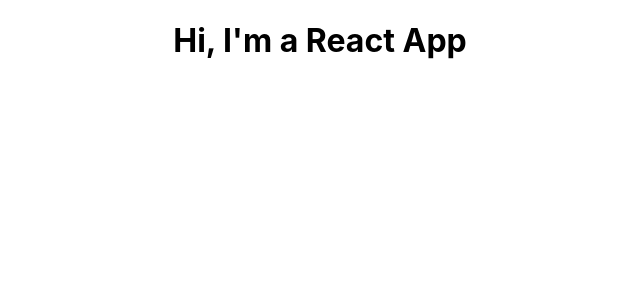
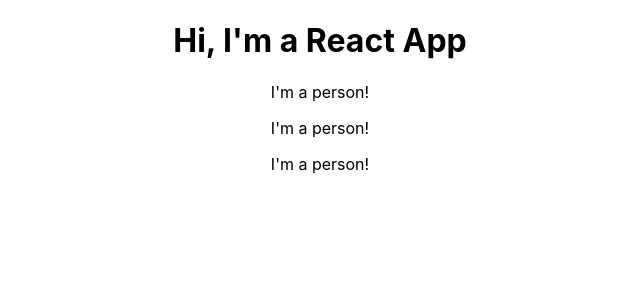
Before and after one commit to joshsarna/react-complete-guide, a React (Create React App) app: page / in a window 1280 px wide. Shown: the top 300 px of the page, without its empty margins (320-960 px from the left). Built offline with nearby package versions, Linux system fonts and the light colour scheme.

Commit message:
add custom Person element

```diff
--- a/src/App.js
+++ b/src/App.js
@@ -1,13 +1,18 @@
 import React, { Component } from 'react';
 import './App.css';
+import Person from './Person/Person'
 
 class App extends Component {
   render() {
     return (
       <div className="App">
         <h1>Hi, I'm a React App</h1>
+        <Person />
+        <Person />
+        <Person />
       </div>
     );
+    // return React.createElement('div', {className: 'App'}, React.createElement('h1', null, 'Hi, I\'m a React App'));
   }
 }
 
--- /dev/null
+++ b/src/Person/Person.js
@@ -0,0 +1,7 @@
+import React from 'react';
+
+const person = () => {
+  return <p>I'm a person!</p>
+}
+
+export default person;
```
